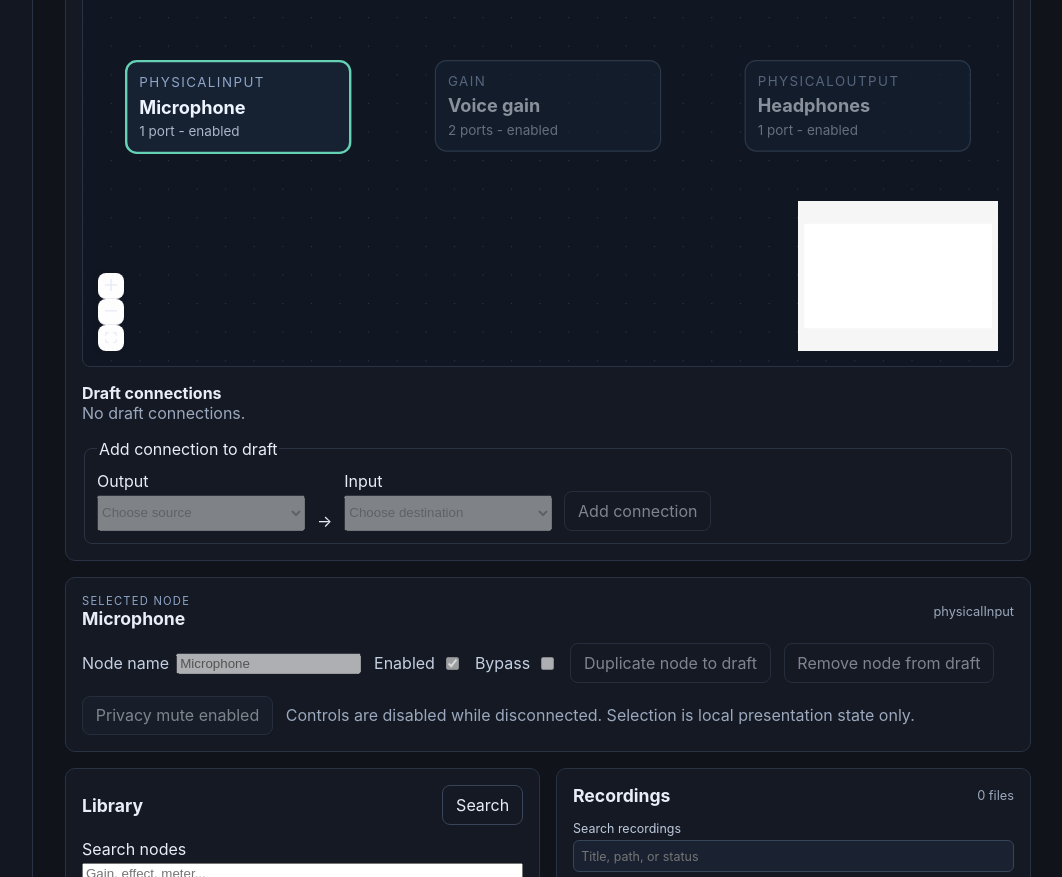
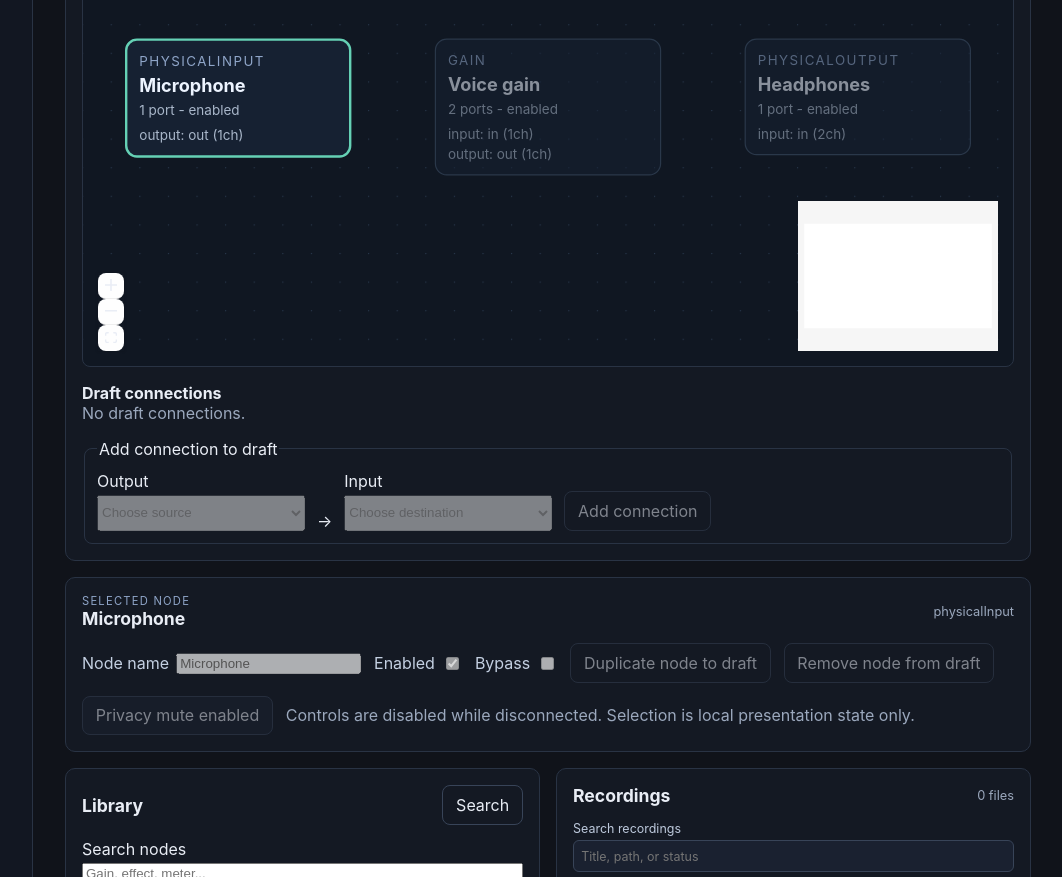
Before and after one commit to MrDesjardins/audiorouter, a React (Vite) app in the folder ui/: page / in a window 1280 px wide. Shown: the part 1000-1877 px from the top of the page, without its empty margins (217-1279 px from the left). Built offline with nearby package versions, Linux system fonts and the light colour scheme.

Commit message:
Show detailed canvas port labels

```diff
--- a/ui/src/SessionFlowCanvas.tsx
+++ b/ui/src/SessionFlowCanvas.tsx
@@ -10,7 +10,7 @@ import "@xyflow/react/dist/style.css";
 import { useEffect, useState } from "react";
 import type { Session } from "@audiorouter/contracts";
 import { clearLayout, readLayout, writeLayout, type LayoutPositions } from "./layout";
-import { relatedNodeIds } from "./graphView";
+import { nodePortLabels, relatedNodeIds } from "./graphView";
 
 type SessionFlowCanvasProps = {
   session: Session;
@@ -40,6 +40,7 @@ export function SessionFlowCanvas({ session, selectedNodeId, onSelect }: Session
           <span className="node-kind">{node.kind}</span>
           <strong>{node.name}</strong>
           <small>{node.ports.length} port{node.ports.length === 1 ? "" : "s"} - {node.enabled ? "enabled" : "disabled"}</small>
+          <span className="flow-port-list">{nodePortLabels(node).map((port) => <small key={port}>{port}</small>)}</span>
         </div>
       ),
     },
--- a/ui/src/graphView.ts
+++ b/ui/src/graphView.ts
@@ -1,4 +1,8 @@
-import type { Session } from "@audiorouter/contracts";
+import type { Node, Session } from "@audiorouter/contracts";
+
+export function nodePortLabels(node: Node): string[] {
+  return node.ports.map((port) => `${port.direction}: ${port.name} (${port.channels}ch)`);
+}
 
 /** Returns the enabled upstream/downstream component for presentation highlighting. */
 export function relatedNodeIds(session: Session, selectedNodeId: string): Set<string> {
--- a/ui/src/styles.css
+++ b/ui/src/styles.css
@@ -37,6 +37,7 @@ h1, h2, h3, p { margin: 0; } h1 { font-size: 1.3rem; } h2 { font-size: 1.1rem; }
 .flow-node-content { display: grid; gap: .25rem; text-align: left; }
 .flow-node-content strong { font-size: .95rem; }
 .flow-node-content small { color: #a9b7ca; }
+.flow-port-list { display: grid; gap: .15rem; padding-top: .2rem; }
 .connection-editor { display: flex; flex-wrap: wrap; align-items: end; gap: .75rem; margin-top: 1rem; padding: .75rem; border: 1px solid #293344; border-radius: 8px; }
 .connection-editor label { display: grid; gap: .25rem; min-width: 13rem; }
 .connection-editor select { min-height: 2.25rem; }
```
Also changed, not shown: 3 other files (tests, documents, lock files or other folders).
